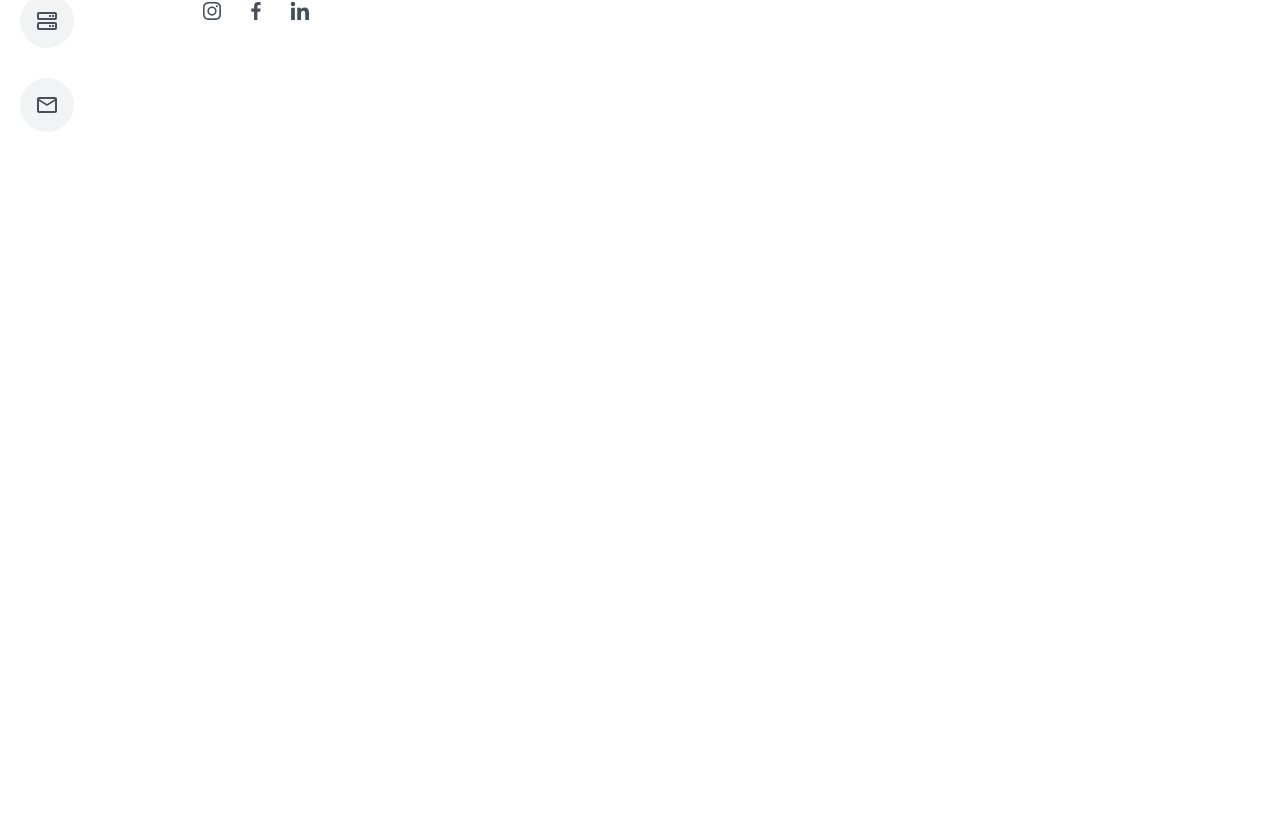
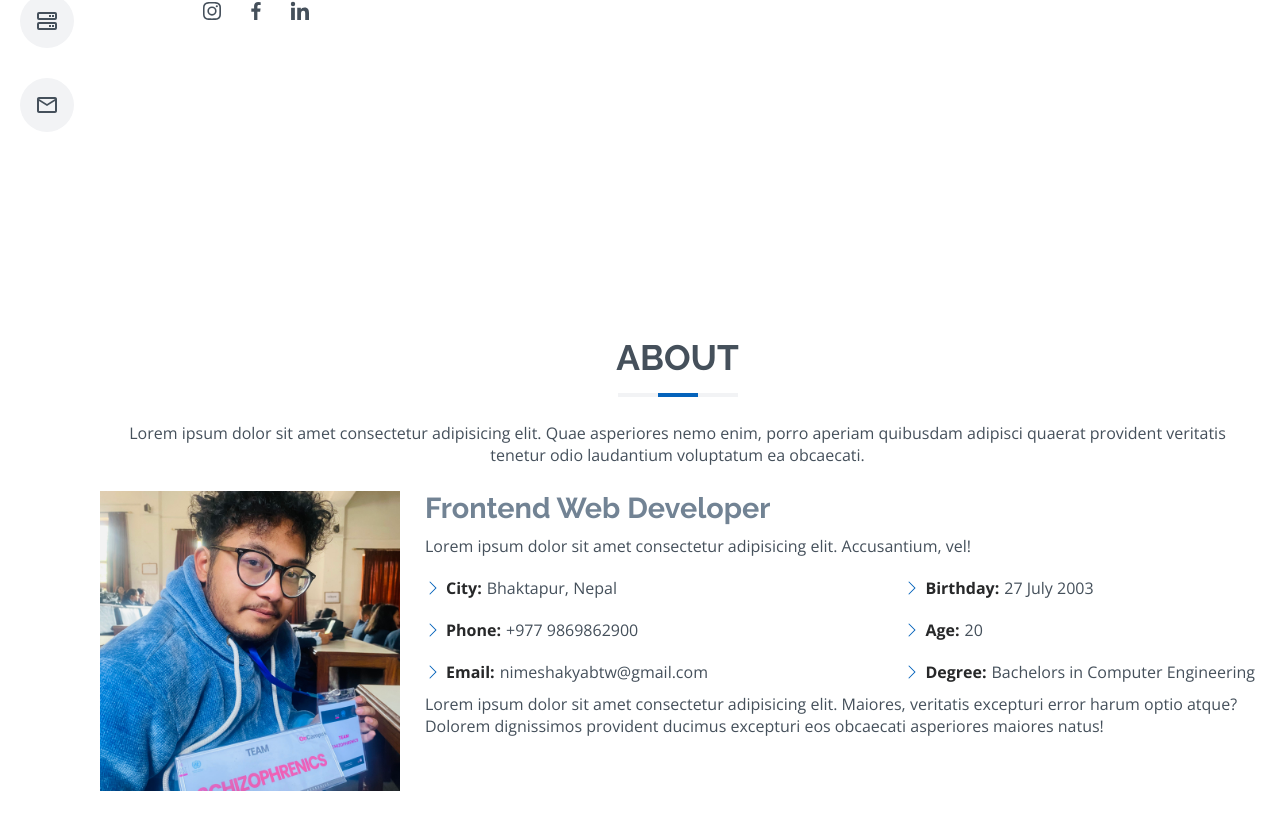
Before and after one commit to nimeshakya/nimeshakya.github.io, a React (Vite) app: page / in a window 1280 px wide. Shown: the part 463-1279 px from the top of the page. Before the commit the page ends 800 px from the top, so only its background shows below. Built offline with nearby package versions, Linux system fonts and the light colour scheme.

Commit message:
about section added

```diff
--- a/src/App.jsx
+++ b/src/App.jsx
@@ -4,6 +4,7 @@ import { HiOutlineMenu } from 'react-icons/hi';
 
 import Navigation from './components/Navigation/Navigation';
 import Home from './sections/Home/Home';
+import About from './sections/About/About';
 
 const App = () => {
     const [toggleNav, setToggleNav] = useState(false);
@@ -19,6 +20,7 @@ const App = () => {
             </div>
             <Navigation toggleNav={toggleNav} />
             <Home />
+            <About />
         </>
     );
 };
--- a/src/_variables.scss
+++ b/src/_variables.scss
@@ -8,3 +8,4 @@ $primary-color: #0563bb;
 $secondary-color: #728394;
 $accent-color: #f2f3f5;
 $bg-color: white;
+$text-darker-color: #272829;
--- /dev/null
+++ b/src/components/DescriptionItem/DescriptionItem.jsx
@@ -0,0 +1,19 @@
+import React from 'react';
+
+import { BsChevronRight } from 'react-icons/bs';
+
+import './DescriptionItem.scss';
+
+const DescriptionItem = ({ name, value }) => {
+    return (
+        <li id='descriptionItem'>
+            <span>
+                <BsChevronRight />
+            </span>
+            <span>{name}:</span>
+            <span>{value}</span>
+        </li>
+    );
+};
+
+export default DescriptionItem;
--- /dev/null
+++ b/src/components/DescriptionItem/DescriptionItem.scss
@@ -0,0 +1,27 @@
+@use '../../variables';
+
+#descriptionItem {
+    display: flex;
+    justify-content: flex-start;
+    align-items: center;
+    margin-top: 20px;
+    font-size: 1rem;
+    font-family: variables.$font-open-sans;
+
+    span {
+        display: flex;
+        justify-content: center;
+        align-items: center;
+
+        &:nth-child(1) {
+            color: variables.$primary-color;
+        }
+
+        &:nth-child(2) {
+            text-transform: capitalize;
+            font-weight: bolder;
+            color: variables.$text-darker-color;
+            margin: 0 5px;
+        }
+    }
+}
--- /dev/null
+++ b/src/components/UnderLine/UnderLine.jsx
@@ -0,0 +1,13 @@
+import React from 'react';
+
+import './UnderLine.scss';
+
+const UnderLIne = () => {
+    return (
+        <div id='underline'>
+            <div></div>
+        </div>
+    );
+};
+
+export default UnderLIne;
--- /dev/null
+++ b/src/components/UnderLine/UnderLine.scss
@@ -0,0 +1,16 @@
+@use '../../variables';
+
+#underline {
+    width: 120px;
+    height: 4px;
+    background-color: variables.$accent-color;
+    display: flex;
+    justify-content: center;
+    align-items: center;
+
+    div {
+        background-color: variables.$primary-color;
+        height: 100%;
+        width: 40px;
+    }
+}
--- /dev/null
+++ b/src/sections/About/About.jsx
@@ -0,0 +1,94 @@
+import React from 'react';
+
+import UnderLine from '../../components/UnderLine/UnderLine';
+import DescriptionItem from '../../components/DescriptionItem/DescriptionItem';
+
+import './About.scss';
+import profilePlaceholder from '../../images/profile.jpg';
+
+const About = () => {
+    const descriptionList2 = [
+        {
+            name: 'birthday',
+            value: '27 July 2003',
+        },
+        {
+            name: 'age',
+            value: 20,
+        },
+        {
+            name: 'degree',
+            value: 'Bachelors in Computer Engineering',
+        },
+    ];
+
+    const descriptionList1 = [
+        {
+            name: 'city',
+            value: 'Bhaktapur, Nepal',
+        },
+        {
+            name: 'phone',
+            value: '+977 9869862900',
+        },
+        {
+            name: 'email',
+            value: 'nimeshakyabtw@gmail.com',
+        },
+    ];
+
+    return (
+        <section id='about'>
+            <h1>About</h1>
+            <UnderLine />
+            <p>
+                Lorem ipsum dolor sit amet consectetur adipisicing elit. Quae
+                asperiores nemo enim, porro aperiam quibusdam adipisci quaerat
+                provident veritatis tenetur odio laudantium voluptatum ea
+                obcaecati.
+            </p>
+            <div className='description-container'>
+                <img src={profilePlaceholder} alt='profile_placeholder' />
+                <div className='description-texts'>
+                    <h2>Frontend Web Developer</h2>
+                    <p>
+                        Lorem ipsum dolor sit amet consectetur adipisicing elit.
+                        Accusantium, vel!
+                    </p>
+                    <div className='description-lists'>
+                        <ul>
+                            {descriptionList1.map((item, index) => {
+                                return (
+                                    <DescriptionItem
+                                        key={index}
+                                        name={item.name}
+                                        value={item.value}
+                                    />
+                                );
+                            })}
+                        </ul>
+                        <ul>
+                            {descriptionList2.map((item, index) => {
+                                return (
+                                    <DescriptionItem
+                                        key={index}
+                                        name={item.name}
+                                        value={item.value}
+                                    />
+                                );
+                            })}
+                        </ul>
+                    </div>
+                    <p>
+                        Lorem ipsum dolor sit amet consectetur adipisicing elit.
+                        Maiores, veritatis excepturi error harum optio atque?
+                        Dolorem dignissimos provident ducimus excepturi eos
+                        obcaecati asperiores maiores natus!
+                    </p>
+                </div>
+            </div>
+        </section>
+    );
+};
+
+export default About;
--- /dev/null
+++ b/src/sections/About/About.scss
@@ -0,0 +1,66 @@
+@use '../../variables';
+
+#about {
+    width: 100%;
+    max-width: 1440px;
+    display: flex;
+    justify-content: center;
+    align-items: center;
+    flex-direction: column;
+    padding: 0 25px 0 100px;
+    text-align: center;
+    color: variables.$text-color;
+    margin: auto;
+
+    h1 {
+        font-size: 2.2rem;
+        font-family: variables.$font-raleway;
+        text-transform: uppercase;
+        margin-bottom: 15px;
+    }
+
+    p {
+        margin-top: 25px;
+        font-family: variables.$font-open-sans;
+        font-weight: 400;
+    }
+
+    .description-container {
+        margin: 25px 0;
+        width: 100%;
+        display: flex;
+        justify-content: center;
+        align-items: flex-start;
+
+        img {
+            width: 300px;
+            min-width: 300px;
+            height: 300px;
+            object-fit: cover;
+        }
+
+        .description-texts {
+            min-width: 50%;
+            text-align: left;
+            margin-left: 25px;
+
+            h2 {
+                font-size: 1.8rem;
+                font-family: variables.$font-raleway;
+                color: variables.$secondary-color;
+            }
+
+            p {
+                margin-top: 10px;
+            }
+
+            .description-lists {
+                display: flex;
+                justify-content: space-between;
+                align-items: center;
+                flex-wrap: wrap;
+                margin: 0;
+            }
+        }
+    }
+}
```
Also changed, not shown: src/images/profile.jpg (added), src/images/profile_placeholder.jpg (added).
